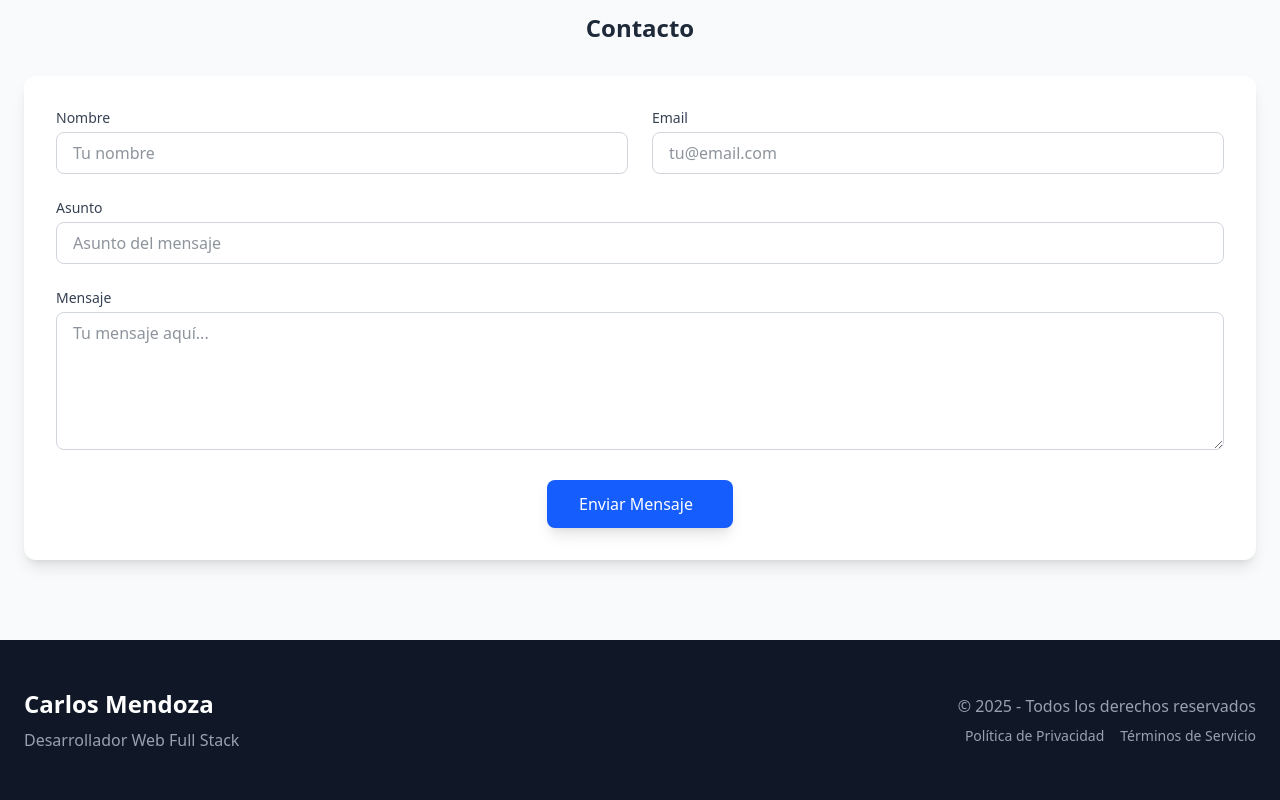
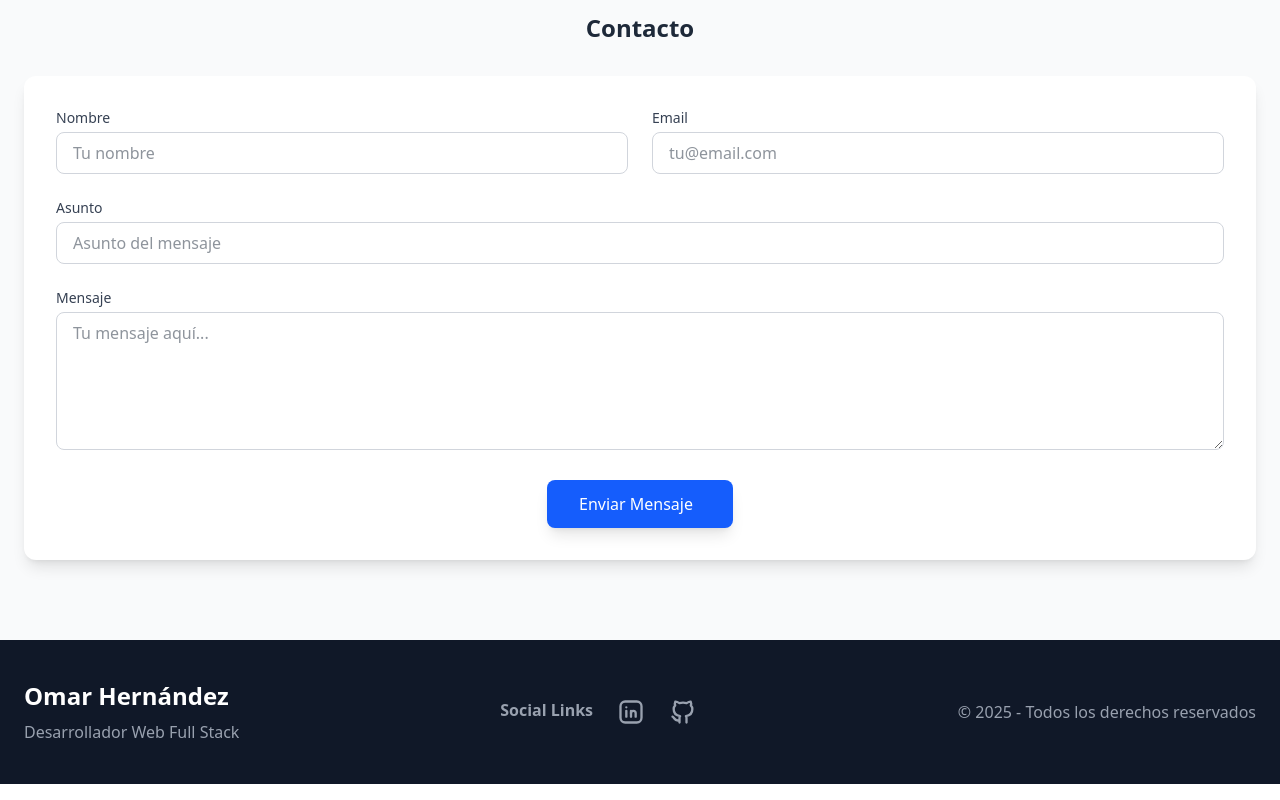
Before and after one commit to omar15hr/portafolio, a React (Vite) app: page / in a window 1280 px wide. Shown: the part 5144-5944 px from the top of the page. Built offline with nearby package versions, Linux system fonts and the light colour scheme.

Commit message:
arreglamos el footer

```diff
--- a/src/components/Footer.tsx
+++ b/src/components/Footer.tsx
@@ -1,37 +1,28 @@
+import { GithubIcon, LinkedinIcon } from "./Icons";
+
 export function Footer() {
   return (
-    <footer className="bg-gray-900 text-white py-12">
+    <footer className="bg-gray-900 text-white py-10">
       <div className="container mx-auto px-6">
         <div className="flex flex-col md:flex-row justify-between items-center">
           <div className="mb-6 md:mb-0">
-            <h2 className="text-2xl font-bold">Carlos Mendoza</h2>
+            <h2 className="text-2xl font-bold">Omar Hernández</h2>
             <p className="text-gray-400 mt-2">Desarrollador Web Full Stack</p>
           </div>
 
           <div className="flex space-x-6 mb-6 md:mb-0">
+            <h3 className="font-bold text-gray-400">Social Links</h3>
             <a
               href="#"
               className="text-gray-400 hover:text-white transition-colors duration-300 cursor-pointer"
             >
-              <i className="fab fa-linkedin text-xl"></i>
+              <LinkedinIcon />
             </a>
             <a
               href="#"
               className="text-gray-400 hover:text-white transition-colors duration-300 cursor-pointer"
             >
-              <i className="fab fa-github text-xl"></i>
-            </a>
-            <a
-              href="#"
-              className="text-gray-400 hover:text-white transition-colors duration-300 cursor-pointer"
-            >
-              <i className="fab fa-twitter text-xl"></i>
-            </a>
-            <a
-              href="#"
-              className="text-gray-400 hover:text-white transition-colors duration-300 cursor-pointer"
-            >
-              <i className="fas fa-envelope text-xl"></i>
+              <GithubIcon />
             </a>
           </div>
 
@@ -39,20 +30,6 @@ export function Footer() {
             <p className="text-gray-400">
               © {new Date().getFullYear()} - Todos los derechos reservados
             </p>
-            <div className="flex justify-center md:justify-end mt-2">
-              <a
-                href="#"
-                className="text-gray-400 hover:text-white text-sm mr-4 cursor-pointer"
-              >
-                Política de Privacidad
-              </a>
-              <a
-                href="#"
-                className="text-gray-400 hover:text-white text-sm cursor-pointer"
-              >
-                Términos de Servicio
-              </a>
-            </div>
           </div>
         </div>
       </div>
```
